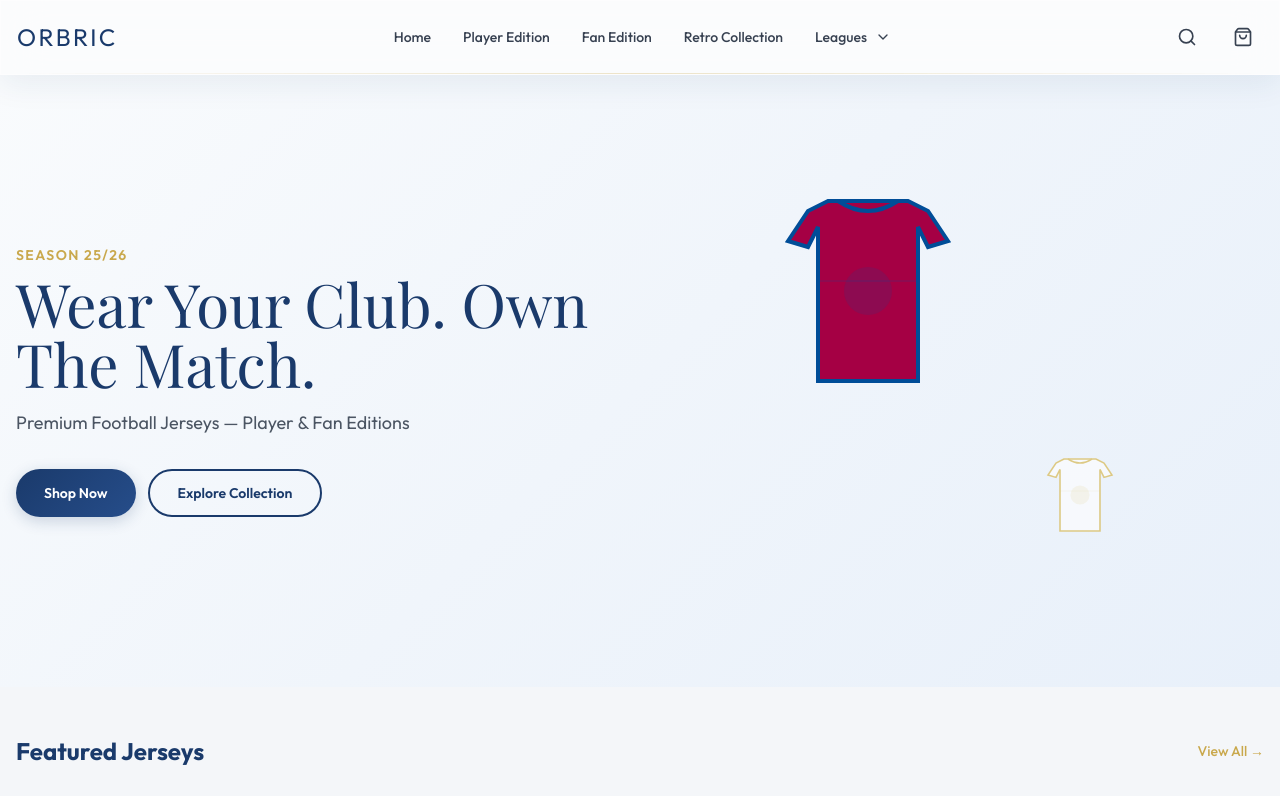
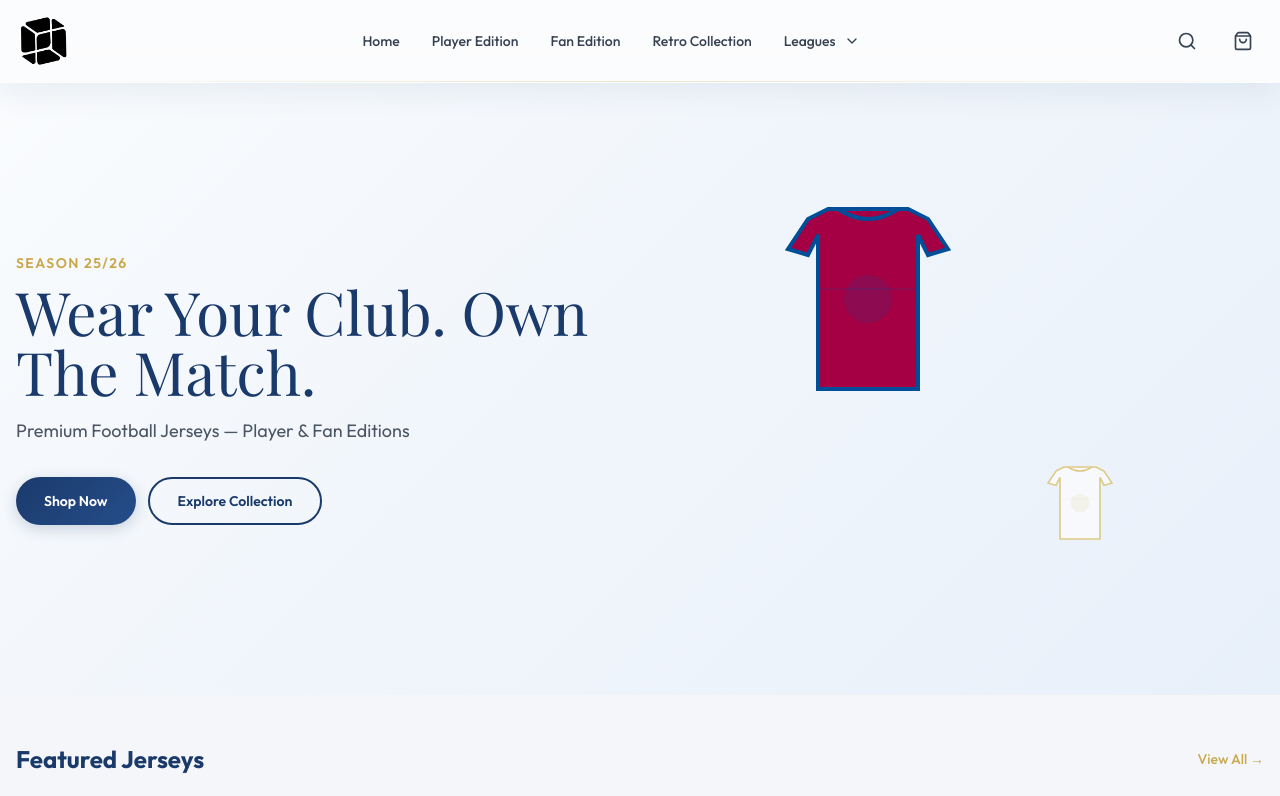
Before and after one commit to TheRudraBro/Orbric, a plain HTML site: page index.html in a window 1280 px wide. Shown: the top 796 px of the page. Drawn offline with nearby package versions, Linux system fonts and the light colour scheme.

Commit message:
URL and Nav logo Updated

```diff
--- a/index.html
+++ b/index.html
@@ -4,6 +4,7 @@
   <meta charset="UTF-8">
   <meta name="viewport" content="width=device-width, initial-scale=1.0">
   <title>ORBRIC - Premium Football Jerseys</title>
+  <link rel="icon" type="image/x-icon" href="Images/OrbricLogo.png">
   <script src="https://cdn.tailwindcss.com/3.4.17"></script>
   <script src="https://cdn.jsdelivr.net/npm/lucide@0.263.0/dist/umd/lucide.min.js"></script>
      <link rel="stylesheet" href="style.css">
@@ -36,9 +37,9 @@
   <div id="app" class="w-full min-h-full">
    <nav id="navbar" class="sticky top-0 z-50 glass border-b border-white/40">
     <div class="max-w-7xl mx-auto px-4 py-4 flex items-center justify-between">
-      <a href="#" onclick="navigate('home')"
-      class="text-2xl font-outfit font-900 tracking-widest text-royal hover:opacity-80 transition">
-      ORBRIC</a>
+     <a href="#" onclick="navigate('home')" class="logo-container">
+    <img src="Images/OrbricLogo.png" alt="ORBRIC" class="logo-img">
+</a>
      <div class="hidden md:flex items-center gap-8 text-sm font-medium text-gray-700">
       <a href="#" onclick="navigate('home')" class="nav-link">Home</a>
       <a href="#" onclick="navigate('player')" class="nav-link">Player Edition</a>
--- a/style.css
+++ b/style.css
@@ -31,3 +31,16 @@ transition:.5s;
 .product-image:hover{
 transform:scale(1.05);
 }
+.logo-container{
+    height:48px;
+    display:flex;
+    align-items:center;
+    overflow:visible;
+}
+
+.logo-img{
+    height:38px;
+    width:auto;
+    transform:scale(1.4);
+    transform-origin:left center;
+}
```
Also changed, not shown: Images/Barcelona2526.png (deleted), Images/Barcelona2627.png (deleted), Images/Orbric.png, Images/OrbricLogo.png (added).
